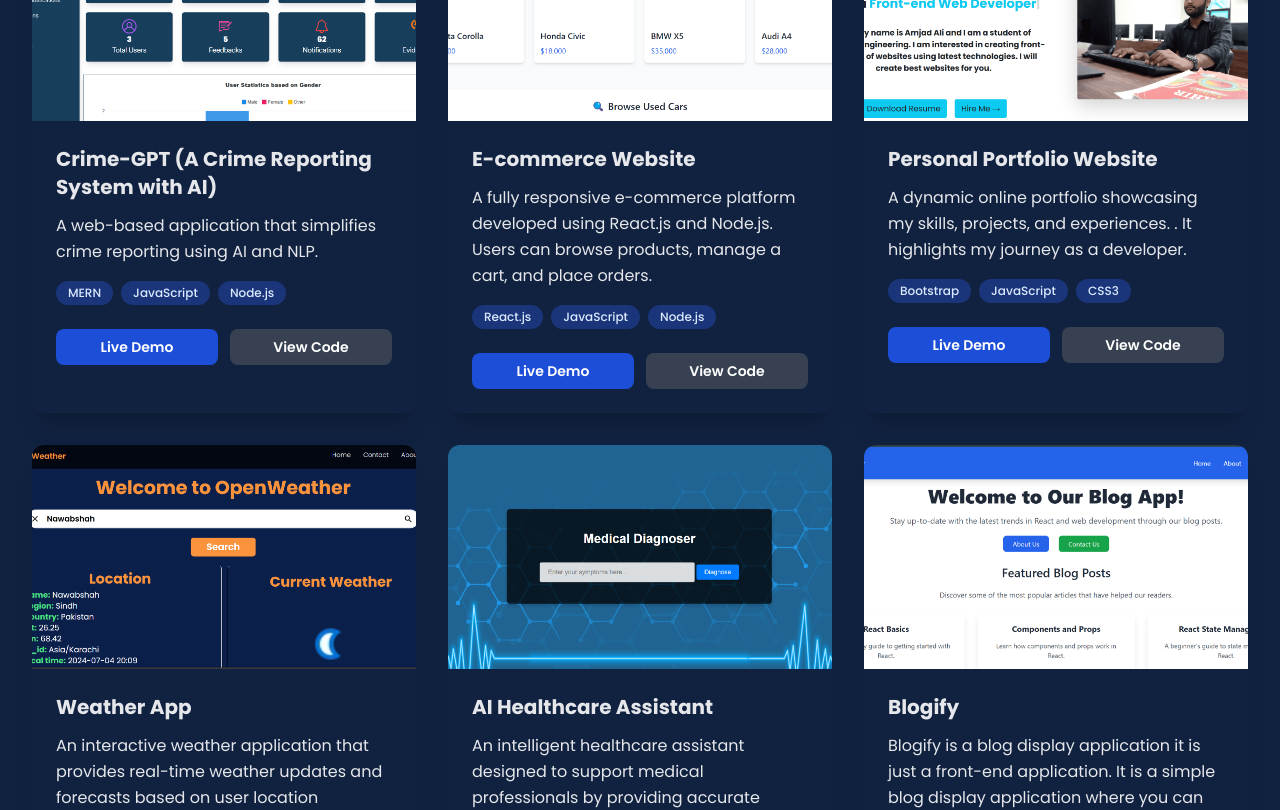
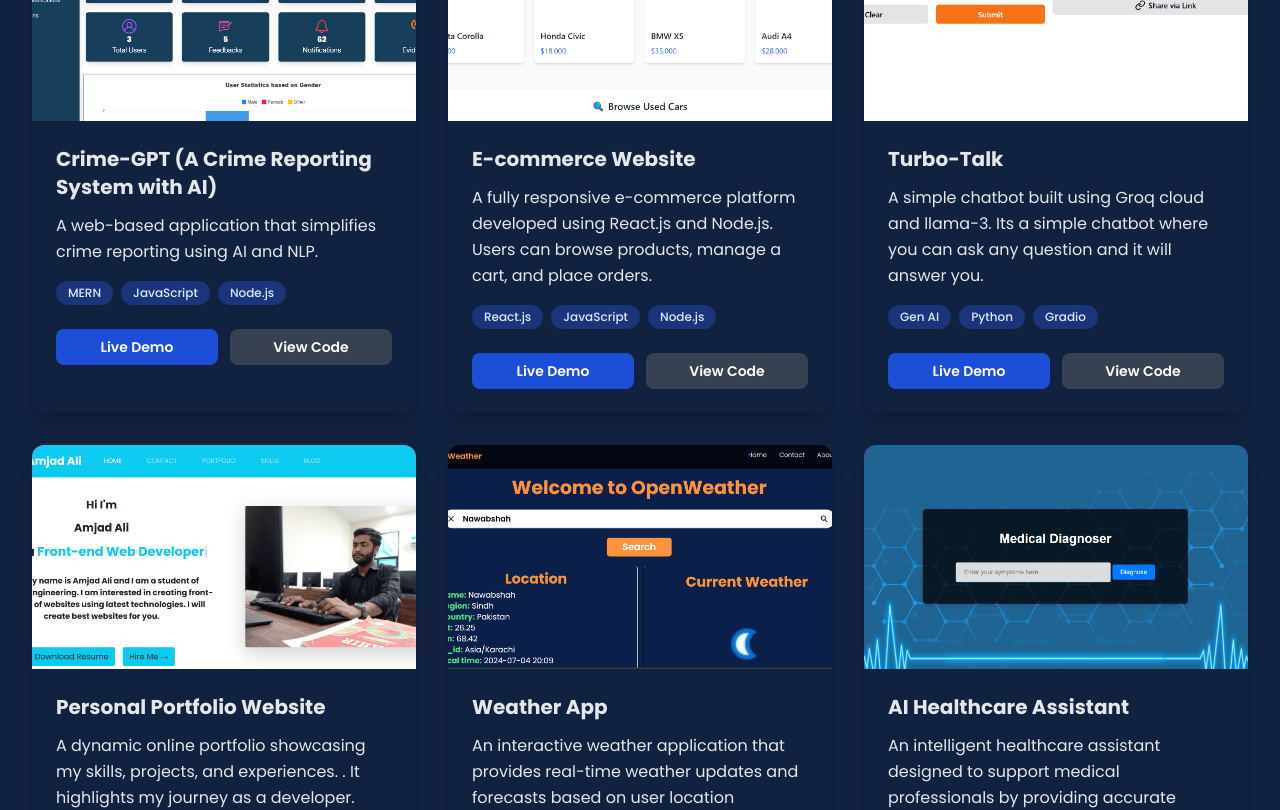
Before and after one commit to Amjadjamali32/MyPortfolio, a React (Vite) app: page / in a window 1280 px wide. Shown: the part 3860-4670 px from the top of the page. Built offline with nearby package versions, Linux system fonts and the light colour scheme; a web font is replaced by a local one.

Commit message:
Added project

```diff
--- a/src/projects.js
+++ b/src/projects.js
@@ -6,6 +6,7 @@ import taskManagerImage from "./assets/task_manager.png"
 import ecommerceStoreImage from "./assets/aj.png"
 import ecomImage from "./assets/ecommerce.png"
 import crimeGPT from "./assets/crimegpt.png"
+import TurboTalk from "./assets/gen.png"
 
 export const projectsData = [
     {
@@ -23,6 +24,14 @@ export const projectsData = [
         "skills": ["React.js", "JavaScript", "Node.js"],
         "demo": "https://amjadjamali.netlify.app/",
         "source": "https://github.com/Amjadjamali32/MyPersonalPortfolio.git"
+    },
+    {
+        "title": "Turbo-Talk",
+        "imageSrc": TurboTalk,
+        "description": "A simple chatbot built using Groq cloud and llama-3. Its a simple chatbot where you can ask any question and it will answer you.",
+        "skills": ["Gen AI", "Python", "Gradio"],
+        "demo": "https://huggingface.co/spaces/amjad21sw18/Turbo_talk",
+        "source": "https://huggingface.co/spaces/amjad21sw18/Turbo_talk"
     },
     {
         "title": "Personal Portfolio Website",
```
Also changed, not shown: src/assets/gen.png (added).
